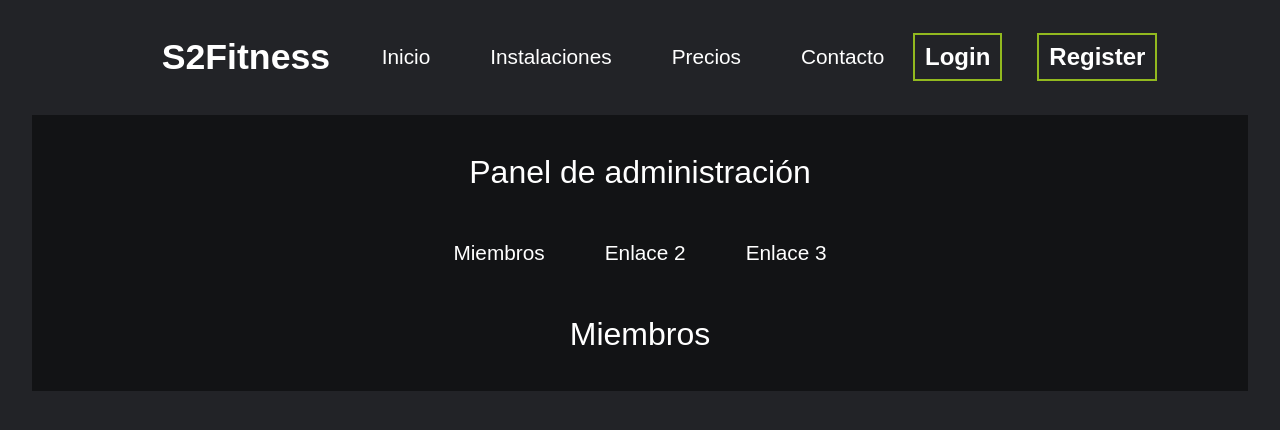
After one commit to jlopez-02/GymManager, a PHP site: template TFC-GymManager/app/views/administration.php in a window 1280 px wide. The commit adds this page. Shown: the top 430 px of the page. Run offline with PHP 8.4, Linux system fonts and the light colour scheme; the template is opened without the code that fills it, so the values that code supplies are empty; some libraries are stand-ins or nearby versions.

Commit message:
member_admin

```diff
--- a/TFC-GymManager/app/models/User/UserDAO.php
+++ b/TFC-GymManager/app/models/User/UserDAO.php
@@ -82,6 +82,8 @@ class UserDAO {
 
         $stmt->bind_param('sssssisss', $first_name, $last_name, $username, $email, $password, $phone_number, $gender, $date_of_birth, $dni);
         $stmt->execute();
+
+        return $stmt->insert_id;
     }
 
 }
--- a/TFC-GymManager/app/styles/css/root.css
+++ b/TFC-GymManager/app/styles/css/root.css
@@ -554,4 +554,33 @@ input[type=date]:focus::-webkit-datetime-edit {
   opacity: 0.7;
 }
 
+.admin_panel_main {
+  background-color: #121315;
+  padding: 20px;
+  text-align: center;
+}
+.admin_panel_main .admin_nav_container {
+  margin: 0 auto;
+  width: 100%;
+  padding: 28px 12%;
+  transition: all 0.5s ease;
+}
+.admin_panel_main .admin_nav_container #admin_nav_list {
+  display: flex;
+  justify-content: center;
+  width: 100%;
+}
+.admin_panel_main .admin_nav_container #admin_nav_list a {
+  display: inline-block;
+  font-size: 1.3rem;
+  font-weight: 400;
+  padding: 5px 0;
+  margin: 0px 30px;
+  transition: all 0.5s ease;
+}
+.admin_panel_main .admin_nav_container #admin_nav_list a:hover {
+  color: #92b91f;
+  transform: translateY(5px);
+}
+
 /*# sourceMappingURL=root.css.map */
--- /dev/null
+++ b/TFC-GymManager/app/styles/scss/_admin_panel.scss
@@ -0,0 +1,34 @@
+.admin_panel_main{
+    background-color: $bg-secondary-color;
+    padding: 20px;
+    text-align: center;
+
+    .admin_nav_container{
+        margin: 0 auto;
+        width: 100%;
+        padding: 28px 12%;
+        transition: all .5s ease;
+
+        #admin_nav_list{
+            display: flex;
+            justify-content: center;
+            width: 100%;
+            a{
+              display: inline-block;
+              font-size: 1.3rem;
+              font-weight: 400;
+              padding: 5px 0;
+              margin: 0px 30px;
+              transition: all .5s ease;
+
+              &:hover{
+
+                color: $main-color;
+                transform: translateY(5px);
+              }
+            }
+        }
+    }
+
+
+}
--- a/TFC-GymManager/app/styles/scss/root.scss
+++ b/TFC-GymManager/app/styles/scss/root.scss
@@ -5,3 +5,4 @@
 @import "main_page";
 @import "access_form";
 @import "popup";
+@import "admin_panel";
--- /dev/null
+++ b/TFC-GymManager/app/views/administration.php
@@ -0,0 +1,44 @@
+<?php
+
+ob_start();
+
+?>
+
+<div class="admin_panel_main">
+    <div class="admin_panel">
+
+        <h1>Panel de administración</h1>
+
+        <div class="admin_nav_container">
+            <ul id="admin_nav_list">
+
+                <li class="nav_item">
+                    <a href="index.php" class="nav_link">Miembros</a>
+                </li>
+                <li class="nav_item">
+                    <a href="index.php" class="nav_link">Enlace 2</a>
+                </li>
+                <li class="nav_item">
+                    <a href="index.php" class="nav_link">Enlace 3</a>
+                </li>
+            </ul>
+        </div>
+
+
+
+        <div class="activity_container">
+            <?php include 'app/views/member_administration.php'; ?>
+        </div>
+    </div>
+
+
+
+</div>
+
+<?php
+
+$view = ob_get_clean();
+
+require 'app/views/root_page.php';
+
+?>
--- /dev/null
+++ b/TFC-GymManager/app/views/member_administration.php
@@ -0,0 +1,3 @@
+<div class="member_administration_panel_main">
+    <h1>Miembros</h1>
+</div>
--- a/TFC-GymManager/app/views/root_page.php
+++ b/TFC-GymManager/app/views/root_page.php
@@ -58,9 +58,20 @@
                                     <li class="nav_item">
                                         <a href="index.php" class="nav_link">Inicio</a>
                                     </li>
+                                    <li class="nav_item">
+                                        <a href="index.php?action=administrate" class="nav_link">Administración</a>
+                                    </li>
 
-                                <?php } ?>
+                                    <?php if($session_user->getRole() == 'chief') : ?>
 
+                                        <li class="nav_item">
+                                            <a href="index.php?action=chief_control" class="nav_link">Control</a>
+                                        </li>
+
+                                    <?php endif; ?>
+
+
+                                <?php } else if($session_user->getRole() == 'member'){ ?>
                                         <li class="nav_item">
                                             <a href="index.php" class="nav_link">Inicio</a>
                                         </li>
@@ -73,6 +84,23 @@
                                         <li class="nav_item">
                                             <a href="#" class="nav_link">Contacto</a>
                                         </li>
+                                <?php }else{ ?>
+                                        <li class="nav_item">
+                                            <a href="index.php" class="nav_link">Inicio</a>
+                                        </li>
+                                        <li class="nav_item">
+                                            <a href="index.php#showcase_container" class="nav_link">Instalaciones</a>
+                                        </li>
+                                        <li class="nav_item">
+                                            <a href="#" class="nav_link">Precios</a>
+                                        </li>
+                                        <li class="nav_item">
+                                            <a href="#" class="nav_link">Contacto</a>
+                                        </li>
+                                <?php } ?>
+
+
+
 
                             <?php else: ?>
 
@@ -96,9 +124,15 @@
 
                     <div id="nav_buttons">
                         <?php if(isset($_SESSION['user_id'])): ?>
+
+                            <div class="nav_button_container">
+                                <a href="index.php?action=my_profile" class="nav_button">Mi Perfil</a>
+                            </div>
+
                             <div class="nav_button_container">
                                 <a href="index.php?action=logout" class="nav_button">Cerrar Sesión</a>
                             </div>
+
                         <?php else: ?>
                             <div class="nav_button_container">
                                 <a href="index.php?action=login" class="nav_button"><i id="login-logo" class="fa-solid fa-user"></i> Login</a>
--- a/TFC-GymManager/index.php
+++ b/TFC-GymManager/index.php
@@ -22,6 +22,10 @@ $routes = array(
     "login" => array("controller" => "MainController", "method" => "login", "public" => true),
     "register" => array("controller" => "MainController", "method" => "register", "public" => true),
     "logout" => array("controller" => "MainController", "method" => "logout", "public" => false),
+    "administrate" => array("controller" => "MainController", "method" => "administrate", "public" => false),
+    "chief_control" => array("controller" => "MainController", "method" => "chief_control", "public" => false),
+    "my_profile" => array("controller" => "MainController", "method" => "my_profile", "public" => false),
+    "member_administration" => array("controller" => "MainController", "method" => "member_administration", "public" => false),
 
 );
 
--- a/TFC-GymManager/nbproject/private/private.xml
+++ b/TFC-GymManager/nbproject/private/private.xml
@@ -2,6 +2,10 @@
 <project-private xmlns="http://www.netbeans.org/ns/project-private/1">
     <editor-bookmarks xmlns="http://www.netbeans.org/ns/editor-bookmarks/2" lastBookmarkId="0"/>
     <open-files xmlns="http://www.netbeans.org/ns/projectui-open-files/2">
-        <group/>
+        <group>
+            <file>file:/D:/XAMPP/htdocs/GymManager/TFC-GymManager/app/controllers/MainController.php</file>
+            <file>file:/D:/XAMPP/htdocs/GymManager/TFC-GymManager/app/views/root_page.php</file>
+            <file>file:/D:/XAMPP/htdocs/GymManager/TFC-GymManager/index.php</file>
+        </group>
     </open-files>
 </project-private>
```
Also changed, not shown: TFC-GymManager/app/controllers/MainController.php (+19 -1 lines), TFC-GymManager/app/views/chief_control.php (added, +17 -0 lines), TFC-GymManager/app/views/my_profile.php (added, +19 -0 lines), TFC-GymManager/app/styles/scss/_my_profile.scss (added), 1 other file. Lines whose indentation alone changed are shown as unchanged.
